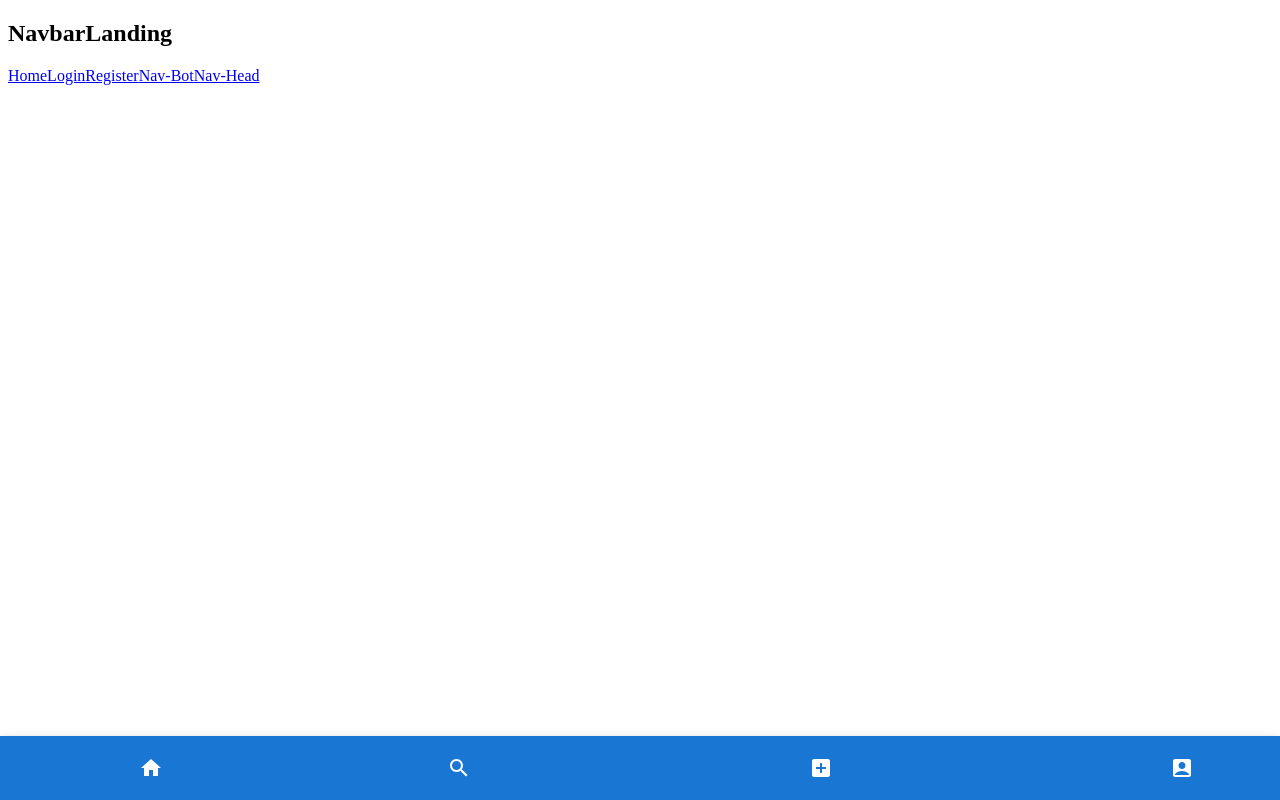
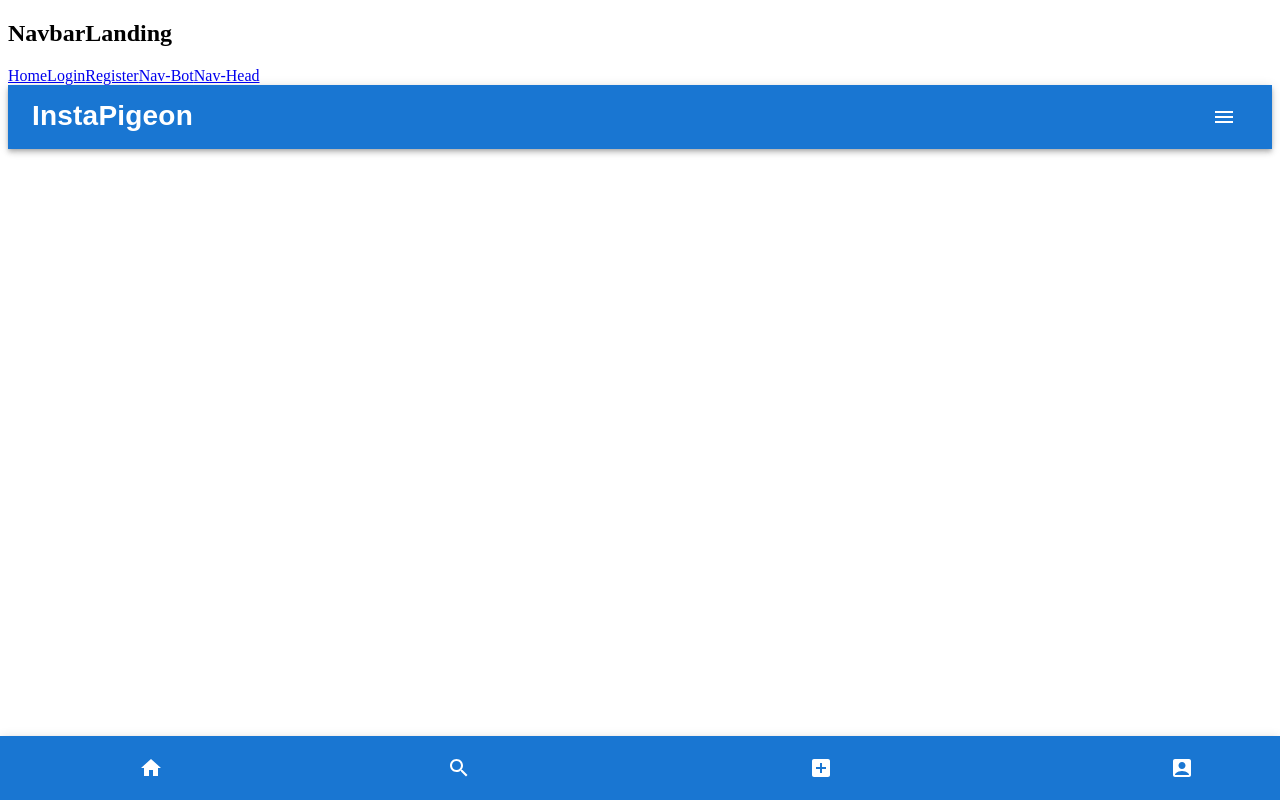
Before and after one commit to maxime-vds/InstaPigeon, a React (Vite) app in the folder Front/: page /nav in a window 1280 px wide. Built offline with nearby package versions, Linux system fonts and the light colour scheme; a web font is replaced by a local one.

Commit message:
not good

```diff
--- a/Front/src/App.tsx
+++ b/Front/src/App.tsx
@@ -4,8 +4,8 @@ import Register from "./components/Register"
 import Login from "./components/Login"
 import Landing from "./components/Landing"
 import {useEffect} from 'react'
-import NavbarBottom from "./navbar/navBottom"
-import NavbarHeaders from "./navbar/navHeader"
+import NavbarBottomPhone from "./navbar/navBotPhone"
+import NavbarHeadersPc from "./navbar/navHeadPc"
 
 
 
@@ -15,7 +15,7 @@ const router = createBrowserRouter(
         //Home
 
         // I can use RootLayout to store the top Navbar for all pages,
-        // then select different navbars and changes ?
+        // then select different navbar and changes ?
         // or have 2 pages basically, landing, register, login
         // then home, modals, account, etc
 
@@ -28,8 +28,8 @@ const router = createBrowserRouter(
             <Route index element={<Landing/>}/>
             <Route path="/Register" element={<Register/>}/>
             <Route path="/login" element={<Login/>}/>
-            <Route path="/nav" element={< NavbarBottom />}/>
-            <Route path="/navUp" element={< NavbarHeaders/>}/>
+            <Route path="/nav" element={< NavbarBottomPhone />}/>
+            <Route path="/navUp" element={< NavbarHeadersPc/>}/>
 
 
         </Route>
--- a/Front/src/components/Landing.tsx
+++ b/Front/src/components/Landing.tsx
@@ -1,4 +1,4 @@
-
+import NavScreen from "../navbar/navscreen"
 
 function Landing() {
     return (
@@ -6,7 +6,7 @@ function Landing() {
 
 
         <h2>InstaPigeon</h2>
-
+            <NavScreen />
         </div>
     );
 }
--- a/Front/src/navbar/navBottom.tsx
+++ b/Front/src/navbar/navBotPhone.tsx
@@ -22,15 +22,8 @@ import HomeIcon from '@mui/icons-material/Home';
 import AddBoxIcon from '@mui/icons-material/AddBox';
 import AccountBoxIcon from '@mui/icons-material/AccountBox';
 import { Link } from 'react-router-dom';
-{/**
-icon :
+import NavbarHeadersPhone from './navHeadPhone';
 
-home
-look
-post
-profile
-
-*/}
 {/**
 const messages = [
   {
@@ -90,9 +83,10 @@ const StyledFab = styled(Fab)({
   margin: '0 auto',
 });
 
-export default function NavbarBottom() {
+export default function NavbarBottomPhone() {
   return (
     <React.Fragment>
+      <NavbarHeadersPhone/>
       {/**<CssBaseline />
       <Paper square sx={{ pb: '50px' }}>
         <Typography variant="h5" gutterBottom component="div" sx={{ p: 2, pb: 0 }}>
--- a/Front/src/navbar/navHeader.tsx
+++ b/Front/src/navbar/navHeadPc.tsx
@@ -7,7 +7,7 @@ import Button from '@mui/material/Button';
 import IconButton from '@mui/material/IconButton';
 import MenuIcon from '@mui/icons-material/Menu';
 import { TextField } from '@mui/material';
-
+import LogoutIcon from '@mui/icons-material/Logout';
 import { styled, alpha } from '@mui/material/styles';
 
 
@@ -58,11 +58,11 @@ const StyledInputBase = styled(InputBase)(({ theme }) => ({
 }));
 
 
-export default function NavbarHeaders() {
+export default function NavbarHeadersPc() {
   return (
     <Box sx={{ flexGrow: 1 }}>
       <AppBar position="static">
-        <Toolbar>
+        <Toolbar sx={{display: 'flex', alignItems: 'center', justifyContent: 'space-between'}}>
           <IconButton
             size="large"
             edge="start"
@@ -72,8 +72,12 @@ export default function NavbarHeaders() {
           >
             InstaPigeon
           </IconButton>
-          <Typography variant="h6" component="div" sx={{ flexGrow: 0.9}}>
-           </Typography>
+
+          <Button color="inherit" size="large">Home</Button>
+          <Button color="inherit">Post</Button>
+          <Button color="inherit">Profile</Button>
+          <Typography variant="h6" component="div" sx={{ flexGrow: 0.1,}}>
+
 
            <Search>
               <SearchIconWrapper>
@@ -84,9 +88,10 @@ export default function NavbarHeaders() {
                 inputProps={{ 'aria-label': 'search' }}
               />
            </Search>
-          <Button color="inherit">Home</Button>
-          <Button color="inherit">Post</Button>
-          <Button color="inherit">Profile</Button>
+           </Typography>
+
+           <Button color="inherit"> <LogoutIcon/></Button>
+
         </Toolbar>
       </AppBar>
     </Box>
--- /dev/null
+++ b/Front/src/navbar/navHeadPhone.tsx
@@ -0,0 +1,50 @@
+  import * as React from 'react';
+  import AppBar from '@mui/material/AppBar';
+  import Box from '@mui/material/Box';
+  import Toolbar from '@mui/material/Toolbar';
+  import Typography from '@mui/material/Typography';
+  import Button from '@mui/material/Button';
+  import IconButton from '@mui/material/IconButton';
+  import MenuIcon from '@mui/icons-material/Menu';
+
+
+
+
+  export default function NavbarHeadersPhone () {
+
+
+
+      return (
+
+          <Box sx={{ flexGrow: 1 }}>
+          <AppBar position="static"> {/**fixed for the top on the page  */}
+            <Toolbar>
+
+              <Typography variant="h6" component="div"
+                  sx={{
+                      flexGrow: 1,
+                      fontFamily: 'arial',
+                      fontWeight: 700,
+                      fontSize:28
+                  }}
+                  >
+                  InstaPigeon
+              </Typography>
+
+              <Button color="inherit"> </Button>
+              <IconButton
+                size="large"
+                edge="start"
+                color="inherit"
+                aria-label="menu"
+
+              >
+                <MenuIcon />
+              </IconButton>
+            </Toolbar>
+          </AppBar>
+        </Box>
+
+
+      );
+  }
--- /dev/null
+++ b/Front/src/navbar/navscreen.tsx
@@ -0,0 +1,13 @@
+import { useMediaQuery } from '@mui/material';
+import NavbarBottomPhone from './navBotPhone';
+import NavbarHeadersPc from './navHeadPc';
+
+export default function NavScreen() {
+  const isTabletScreen = useMediaQuery('(max-width: 1024px)');
+
+  return (
+    <div>
+      {isTabletScreen ? <NavbarBottomPhone /> : <NavbarHeadersPc />}
+    </div>
+  );
+}
```
